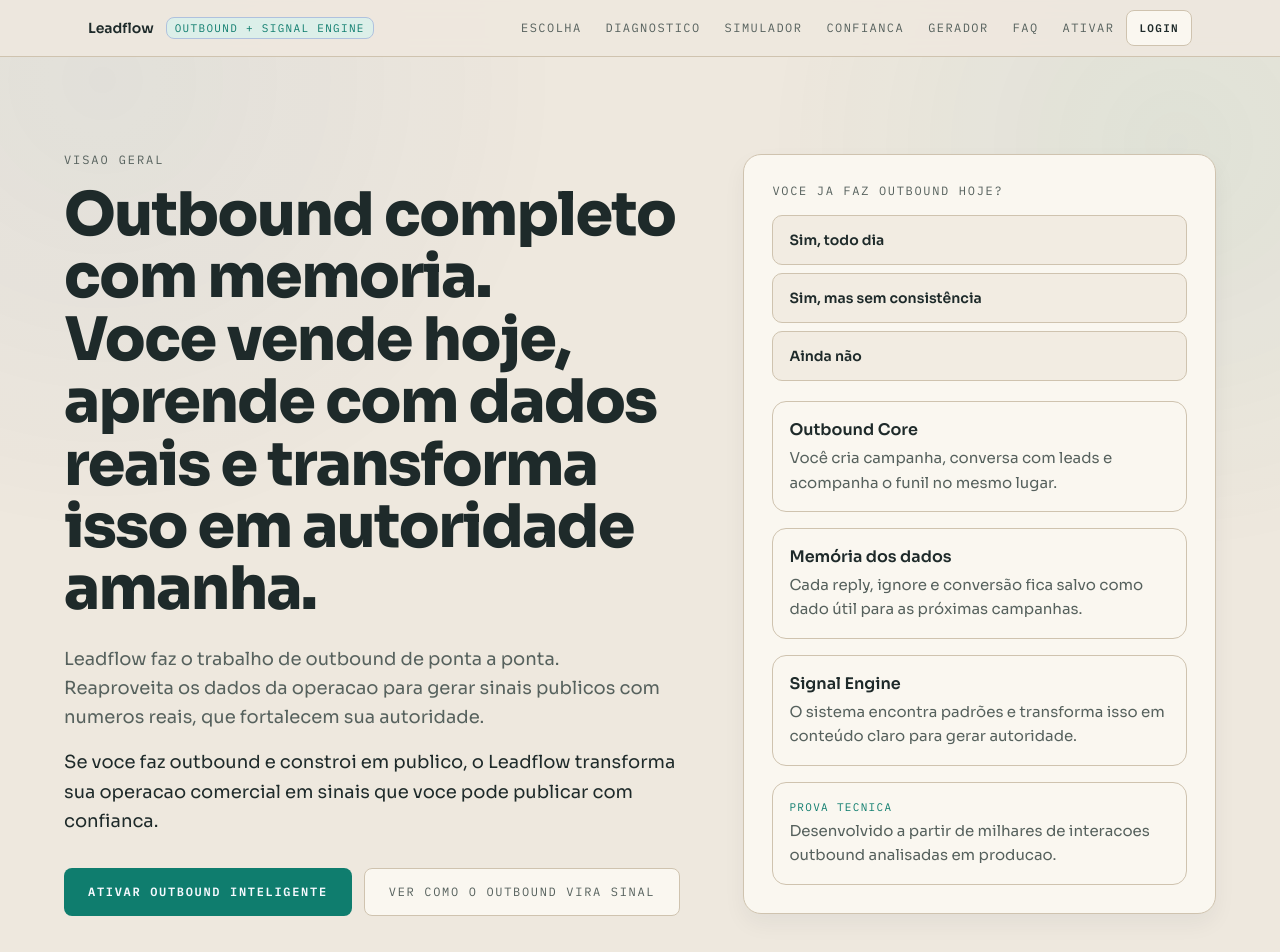
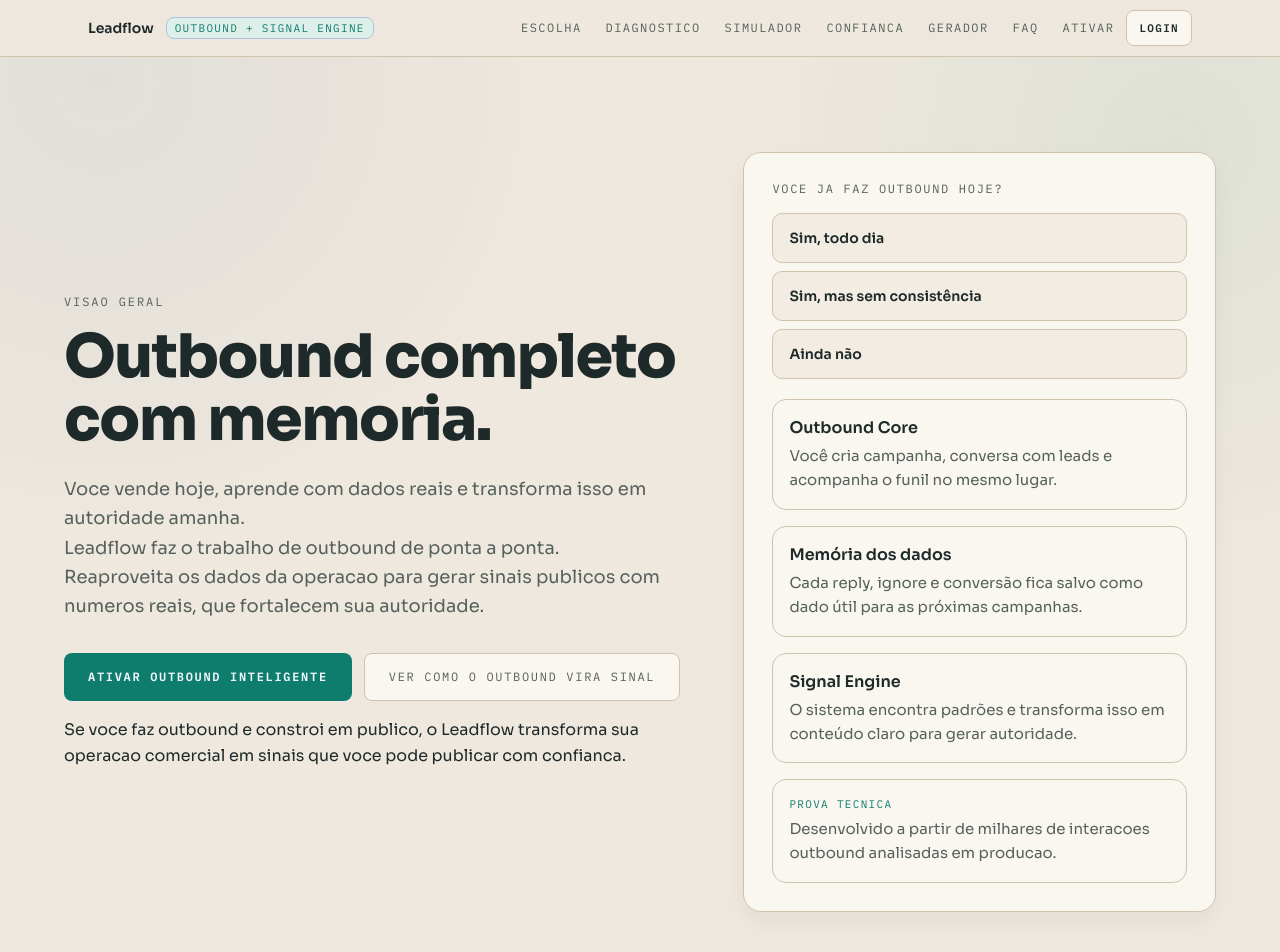
Before and after one commit to leonardo-lacerda/LeadFlow, a Next.js app in the folder frontend/: page /landing-v6 in a window 1280 px wide. Shown: the top 952 px of the page. Built offline with nearby package versions, Linux system fonts and the light colour scheme.

Commit message:
feat: refine landing hero copy hierarchy

```diff
--- a/frontend/app/landing-v6/page.tsx
+++ b/frontend/app/landing-v6/page.tsx
@@ -457,15 +457,13 @@
                             <SectionKicker>Visao Geral</SectionKicker>
                             <h1 className={`${heading.className} max-w-4xl text-4xl font-extrabold tracking-tight leading-[1.08] md:text-6xl md:leading-[1.04]`} style={{ color: PALETTE.text }}>
                                 Outbound completo com memoria.
-                                <span className="block">Voce vende hoje, aprende com dados reais e transforma isso em autoridade amanha.</span>
                             </h1>
                             <p className="mt-6 max-w-2xl text-base leading-relaxed md:text-lg" style={{ color: PALETTE.muted }}>
+                                Voce vende hoje, aprende com dados reais e transforma isso em autoridade amanha.
+                                <br className="hidden md:block" />
                                 Leadflow faz o trabalho de outbound de ponta a ponta.
                                 <br className="hidden md:block" />
                                 Reaproveita os dados da operacao para gerar sinais publicos com numeros reais, que fortalecem sua autoridade.
-                            </p>
-                            <p className="mt-4 max-w-2xl text-base leading-relaxed md:text-lg" style={{ color: PALETTE.text }}>
-                                Se voce faz outbound e constroi em publico, o Leadflow transforma sua operacao comercial em sinais que voce pode publicar com confianca.
                             </p>
 
                             <div className="mt-8 flex flex-col gap-3 sm:flex-row sm:items-center">
@@ -484,6 +482,9 @@
                                     Ver como o outbound vira sinal
                                 </a>
                             </div>
+                            <p className="mt-4 max-w-2xl text-sm leading-relaxed md:text-base" style={{ color: PALETTE.text }}>
+                                Se voce faz outbound e constroi em publico, o Leadflow transforma sua operacao comercial em sinais que voce pode publicar com confianca.
+                            </p>
                         </motion.div>
 
                         <motion.div {...reveal(0.1)}>
```
